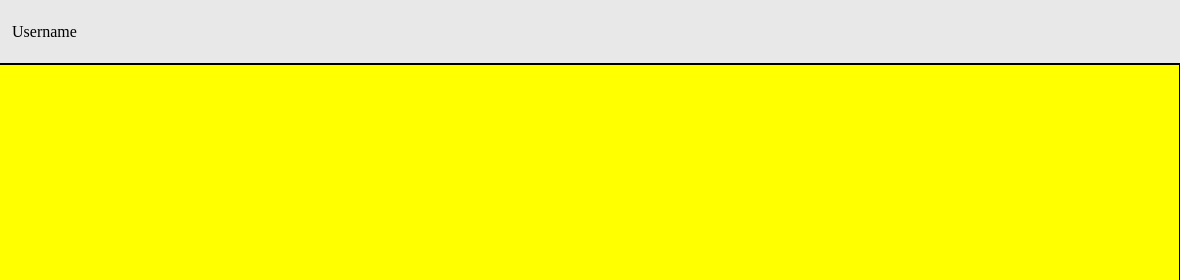
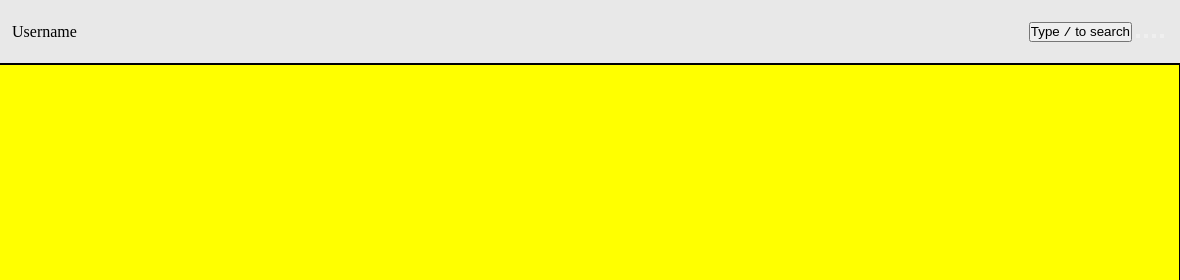
Before and after one commit to echoshihab/cssPlayground, a plain HTML site: page gh_dashboard/index.html in a window 1280 px wide. Shown: the top 280 px of the page, 100-1280 px from the left. Drawn offline with Linux system fonts and the light colour scheme.

Commit message:
first pass at laying out and styling end header

```diff
--- a/gh_dashboard/index.html
+++ b/gh_dashboard/index.html
@@ -12,9 +12,20 @@
           <img class="logo" src="assets/logo.svg"></img>
           <div class="username">Username</div>
         </div>
-        <div class="header__end-group"></div>
+        <div class="header__end-group">
+          <button class="search"><span> Type
+            <kbd class="search-kbd">/</kbd>
+             to search
+          </span></button>
+          <button class="add"></button>
+          <button class="issues"></button>
+          <button class="pull-request"></button>
+          <button class="profile-pic"></button>
+        </div>
       </header>
-      <div class="content"></div>
+      <div class="content">
+
+      </div>
     </div>
   </head>
   <body></body>
--- a/gh_dashboard/sass/_layout.scss
+++ b/gh_dashboard/sass/_layout.scss
@@ -6,6 +6,7 @@
 .header {
   display: flex;
   align-items: center;
+  justify-content: space-between;
   flex-basis: 1;
   height: 4rem;
   padding: 16px;
```
Also changed, not shown: gh_dashboard/css/main.css, 1 other file.
